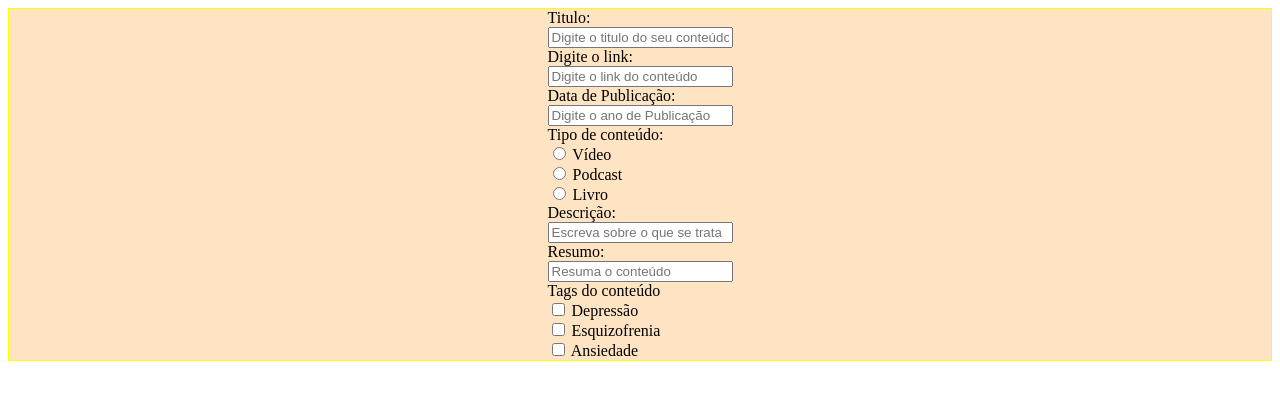
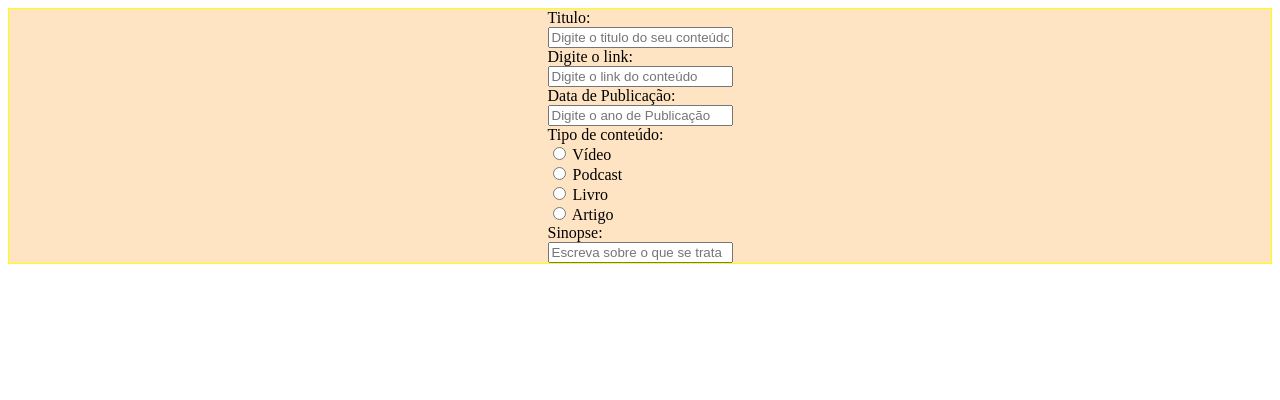
Before and after one commit to Kaio-Emidio/BibliotecaSaudeMental, a plain HTML site: page cadastro_conteudo.html in a window 1280 px wide. Drawn offline with Linux system fonts and the light colour scheme.

Commit message:
Alterações do cadastro de conteúdos

```diff
--- a/cadastro_conteudo.html
+++ b/cadastro_conteudo.html
@@ -28,19 +28,12 @@
             <input type="radio" id="Livro" name="tipo_conteudo" value="Livro">
             <label for="Livro">Livro</label><br>
 
-            <label for="descricao">Descrição:</label><br>
+            <input type="radio" name="tipo_conteudo" id="Artigo" value="Artigo">
+            <label for="Artigo">Artigo</label><br>
+
+            <label for="descricao">Sinopse:</label><br>
             <input type="text" name="descricao" id="desc" placeholder="Escreva sobre o que se trata"><br>
 
-            <label for="resumo">Resumo:</label><br>
-            <input type="text" name="resumo" id="resumo" placeholder="Resuma o conteúdo"><br>
-
-            <label for="Tags">Tags do conteúdo</label><br>
-            <input type="checkbox" id="Depressao" name="Depressao" value="Depressao">
-            <label for="Depressao"> Depressão</label><br>
-            <input type="checkbox" id="Esquizofrenia" name="Esquizofrenia" value="Car">
-            <label for="Esquizofrenia"> Esquizofrenia</label><br>
-            <input type="checkbox" id="Ansiedade" name="Ansiedade" value="Boat">
-            <label for="Ansiedade"> Ansiedade</label><br>
 
         </form>
     </div>
```
